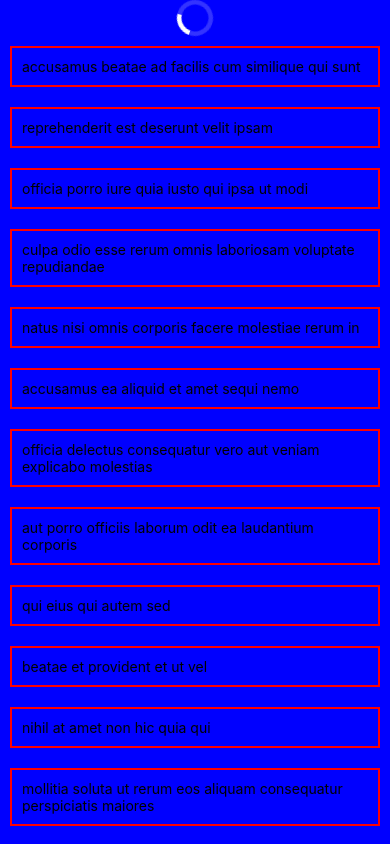
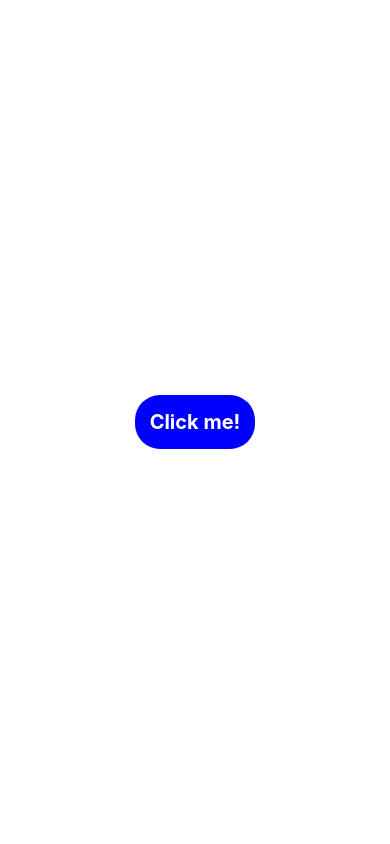
Before and after one commit to abbas-77/native-app, a React Native app: screen / in a window 390 px wide. Built offline with nearby package versions, Linux system fonts and the light colour scheme.

Commit message:
add modal

```diff
--- a/App.js
+++ b/App.js
@@ -1,357 +1,125 @@
+import react, { useState } from "react";
 import {
-  Button,
+  StyleSheet,
+  View,
+  StatusBar,
+  Pressable,
+  Text,
+  Alert,
+  Modal,
   Image,
-  StyleSheet,
-  Text,
-  TextInput,
-  TouchableWithoutFeedback,
-  Pressable,
-  View,
-  ScrollView,
-  StatusBar,
-  RefreshControl,
-  FlatList,
-  ActivityIndicator,
 } from "react-native";
-import Home from "./home/Index";
-import { useState } from "react";
 
 function App() {
-  const [text, setText] = useState("");
-  const [refreshing, setRefreshing] = useState(false);
-
-  const data = [
-    {
-      albumId: 1,
-      id: 1,
-      title: "accusamus beatae ad facilis cum similique qui sunt",
-      url: "https://via.placeholder.com/600/92c952",
-      thumbnailUrl: "https://via.placeholder.com/150/92c952",
-    },
-    {
-      albumId: 1,
-      id: 2,
-      title: "reprehenderit est deserunt velit ipsam",
-      url: "https://via.placeholder.com/600/771796",
-      thumbnailUrl: "https://via.placeholder.com/150/771796",
-    },
-    {
-      albumId: 1,
-      id: 3,
-      title: "officia porro iure quia iusto qui ipsa ut modi",
-      url: "https://via.placeholder.com/600/24f355",
-      thumbnailUrl: "https://via.placeholder.com/150/24f355",
-    },
-    {
-      albumId: 1,
-      id: 4,
-      title: "culpa odio esse rerum omnis laboriosam voluptate repudiandae",
-      url: "https://via.placeholder.com/600/d32776",
-      thumbnailUrl: "https://via.placeholder.com/150/d32776",
-    },
-    {
-      albumId: 1,
-      id: 5,
-      title: "natus nisi omnis corporis facere molestiae rerum in",
-      url: "https://via.placeholder.com/600/f66b97",
-      thumbnailUrl: "https://via.placeholder.com/150/f66b97",
-    },
-    {
-      albumId: 1,
-      id: 6,
-      title: "accusamus ea aliquid et amet sequi nemo",
-      url: "https://via.placeholder.com/600/56a8c2",
-      thumbnailUrl: "https://via.placeholder.com/150/56a8c2",
-    },
-    {
-      albumId: 1,
-      id: 7,
-      title: "officia delectus consequatur vero aut veniam explicabo molestias",
-      url: "https://via.placeholder.com/600/b0f7cc",
-      thumbnailUrl: "https://via.placeholder.com/150/b0f7cc",
-    },
-    {
-      albumId: 1,
-      id: 8,
-      title: "aut porro officiis laborum odit ea laudantium corporis",
-      url: "https://via.placeholder.com/600/54176f",
-      thumbnailUrl: "https://via.placeholder.com/150/54176f",
-    },
-    {
-      albumId: 1,
-      id: 9,
-      title: "qui eius qui autem sed",
-      url: "https://via.placeholder.com/600/51aa97",
-      thumbnailUrl: "https://via.placeholder.com/150/51aa97",
-    },
-    {
-      albumId: 1,
-      id: 10,
-      title: "beatae et provident et ut vel",
-      url: "https://via.placeholder.com/600/810b14",
-      thumbnailUrl: "https://via.placeholder.com/150/810b14",
-    },
-    {
-      albumId: 1,
-      id: 11,
-      title: "nihil at amet non hic quia qui",
-      url: "https://via.placeholder.com/600/1ee8a4",
-      thumbnailUrl: "https://via.placeholder.com/150/1ee8a4",
-    },
-    {
-      albumId: 1,
-      id: 12,
-      title:
-        "mollitia soluta ut rerum eos aliquam consequatur perspiciatis maiores",
-      url: "https://via.placeholder.com/600/66b7d2",
-      thumbnailUrl: "https://via.placeholder.com/150/66b7d2",
-    },
-    {
-      albumId: 1,
-      id: 13,
-      title: "repudiandae iusto deleniti rerum",
-      url: "https://via.placeholder.com/600/197d29",
-      thumbnailUrl: "https://via.placeholder.com/150/197d29",
-    },
-    {
-      albumId: 1,
-      id: 14,
-      title: "est necessitatibus architecto ut laborum",
-      url: "https://via.placeholder.com/600/61a65",
-      thumbnailUrl: "https://via.placeholder.com/150/61a65",
-    },
-    {
-      albumId: 1,
-      id: 15,
-      title: "harum dicta similique quis dolore earum ex qui",
-      url: "https://via.placeholder.com/600/f9cee5",
-      thumbnailUrl: "https://via.placeholder.com/150/f9cee5",
-    },
-    {
-      albumId: 1,
-      id: 16,
-      title:
-        "iusto sunt nobis quasi veritatis quas expedita voluptatum deserunt",
-      url: "https://via.placeholder.com/600/fdf73e",
-      thumbnailUrl: "https://via.placeholder.com/150/fdf73e",
-    },
-    {
-      albumId: 1,
-      id: 17,
-      title: "natus doloribus necessitatibus ipsa",
-      url: "https://via.placeholder.com/600/9c184f",
-      thumbnailUrl: "https://via.placeholder.com/150/9c184f",
-    },
-    {
-      albumId: 1,
-      id: 18,
-      title: "laboriosam odit nam necessitatibus et illum dolores reiciendis",
-      url: "https://via.placeholder.com/600/1fe46f",
-      thumbnailUrl: "https://via.placeholder.com/150/1fe46f",
-    },
-    {
-      albumId: 1,
-      id: 19,
-      title: "perferendis nesciunt eveniet et optio a",
-      url: "https://via.placeholder.com/600/56acb2",
-      thumbnailUrl: "https://via.placeholder.com/150/56acb2",
-    },
-    {
-      albumId: 1,
-      id: 20,
-      title:
-        "assumenda voluptatem laboriosam enim consequatur veniam placeat reiciendis error",
-      url: "https://via.placeholder.com/600/8985dc",
-      thumbnailUrl: "https://via.placeholder.com/150/8985dc",
-    },
-    {
-      albumId: 1,
-      id: 21,
-      title: "ad et natus qui",
-      url: "https://via.placeholder.com/600/5e12c6",
-      thumbnailUrl: "https://via.placeholder.com/150/5e12c6",
-    },
-    {
-      albumId: 1,
-      id: 22,
-      title: "et ea illo et sit voluptas animi blanditiis porro",
-      url: "https://via.placeholder.com/600/45601a",
-      thumbnailUrl: "https://via.placeholder.com/150/45601a",
-    },
-    {
-      albumId: 1,
-      id: 23,
-      title: "harum velit vero totam",
-      url: "https://via.placeholder.com/600/e924e6",
-      thumbnailUrl: "https://via.placeholder.com/150/e924e6",
-    },
-    {
-      albumId: 1,
-      id: 24,
-      title: "beatae officiis ut aut",
-      url: "https://via.placeholder.com/600/8f209a",
-      thumbnailUrl: "https://via.placeholder.com/150/8f209a",
-    },
-    {
-      albumId: 1,
-      id: 25,
-      title: "facere non quis fuga fugit vitae",
-      url: "https://via.placeholder.com/600/5e3a73",
-      thumbnailUrl: "https://via.placeholder.com/150/5e3a73",
-    },
-    {
-      albumId: 1,
-      id: 26,
-      title: "asperiores nobis voluptate qui",
-      url: "https://via.placeholder.com/600/474645",
-      thumbnailUrl: "https://via.placeholder.com/150/474645",
-    },
-    {
-      albumId: 1,
-      id: 27,
-      title: "sit asperiores est quos quis nisi veniam error",
-      url: "https://via.placeholder.com/600/c984bf",
-      thumbnailUrl: "https://via.placeholder.com/150/c984bf",
-    },
-    {
-      albumId: 1,
-      id: 28,
-      title:
-        "non neque eligendi molestiae repudiandae illum voluptatem qui aut",
-      url: "https://via.placeholder.com/600/392537",
-      thumbnailUrl: "https://via.placeholder.com/150/392537",
-    },
-    {
-      albumId: 1,
-      id: 29,
-      title: "aut ipsam quos ab placeat omnis",
-      url: "https://via.placeholder.com/600/602b9e",
-      thumbnailUrl: "https://via.placeholder.com/150/602b9e",
-    },
-    {
-      albumId: 1,
-      id: 30,
-      title: "odio enim voluptatem quidem aut nihil illum",
-      url: "https://via.placeholder.com/600/372c93",
-      thumbnailUrl: "https://via.placeholder.com/150/372c93",
-    },
-  ];
-
-  const renderItem = ({ item }) => (
-    <View
-      style={{ borderWidth: 2, borderColor: "red", padding: 10, margin: 10 }}
-    >
-      <Text>{item.title}</Text>
-      <Image source={{ uri: item.url }} />
-    </View>
-  );
-
+  const [modal, setmodal] = useState(false);
   return (
     <View style={styles.container}>
-      {/* when you want a space between statusbar and content in ios use SafeAreaView instead of View */}
-
-      {/* when your content more than your view for scroll you should use ScrollView */}
-      <ScrollView
-        refreshControl={
-          <RefreshControl
-            refreshing={refreshing}
-            onRefresh={() => {
-              setRefreshing(true);
-              setTimeout(() => {
-                setRefreshing(false);
-                setText("reloaded");
-              }, 1500);
-            }}
-          />
-        }
-      >
       {/* when you want a hidden or control statusbar use StatusBar */}
       <StatusBar hidden={true} />
-
-        {/* spiner */}
-        <ActivityIndicator size="large" color="white" />
-
-        <FlatList
-          //for scroll x
-          // horizontal={true}
-          data={data}
-          renderItem={renderItem}
-          keyExtractor={(item) => item.id}
-        />
-
+      <Modal
+        animationType="fade"
+        transparent={true}
+        visible={modal}
+        onRequestClose={() => {
+          Alert.alert("modal has been close");
+          setmodal(!modal);
+        }}
+      >
+        <View style={styles.centerView}>
+          <View style={styles.modalView}>
             <Image
-          source={{
-            uri: "https://encrypted-tbn0.gstatic.com/images?q=tbn:ANd9GcTFGuhj2oU3RgmONvX8m7Er34IEy6ob6HfqGA&usqp=CAU",
-          }}
+              source={{ uri: "https://picsum.photos/300/300" }}
               style={styles.img}
             />
-
-        {/* input with type="text" */}
-        <TextInput value={text} onChangeText={setText} style={styles.input} />
-
-        {/* default button */}
-        <Button title="clear" color="red" onPress={() => setText("")} />
-
-        {/* Alternative for custom button
-            TouchableOpacity & TouchableHighlight include effect for this
-        */}
-        <TouchableWithoutFeedback onPress={() => setText("")}>
-          <Text style={styles.textButton}>clear</Text>
-        </TouchableWithoutFeedback>
-
-        {/* wrapper component, use for more effect for button include when press button and etc. */}
             <Pressable
-          onPressIn={() => setText("in")}
-          onPressOut={() => setText("out")}
-          onLongPress={() => setText("long press...")}
+              style={[styles.button, styles.buttonClose]}
+              onPress={() => {
+                setmodal(!modal);
+              }}
             >
-          <Text style={styles.textButton}>clear</Text>
+              <Text style={styles.textStyle}>close</Text>
             </Pressable>
-
-        <Text style={styles.text}>android!</Text>
-
-        <Text numberOfLines={2} style={styles.text}>
-          {text}
-        </Text>
-      </ScrollView>
           </View>
-    // <Home />
+        </View>
+      </Modal>
+      <Pressable
+        style={[styles.button, styles.buttonOpen]}
+        onPress={() => {
+          setmodal(!modal);
+          // alert for react-native
+          // Alert.alert("Title", "message for my alert!", [
+          //   {
+          //     text: "YES",
+          //     onPress: () => {
+          //       console.log("press yes");
+          //     },
+          //   },
+          //   {
+          //     text: "NO",
+          //     onPress: () => {
+          //       console.log("press no");
+          //     },
+          //   },
+          // ]);
+        }}
+      >
+        <Text style={styles.textStyle}>Click me!</Text>
+      </Pressable>
+    </View>
   );
 }
 
 const styles = StyleSheet.create({
   container: {
-    backgroundColor: "blue",
+    backgroundColor: "white",
     flex: 1,
     justifyContent: "center",
     alignItems: "center",
   },
-  text: {
+  button: {
+    borderRadius: 25,
+    padding: 15,
+    elevation: 2,
+  },
+  buttonOpen: {
+    backgroundColor: "blue",
+  },
+  buttonClose: {
+    backgroundColor: "red",
+  },
+  textStyle: {
+    fontSize: 20,
     color: "white",
-    fontSize: 40,
+    fontWeight: "bold",
+    textAlign: "center",
+  },
+  centerView: {
+    flex: 1,
+    justifyContent: "center",
+    alignItems: "center",
+    marginTop: 25,
+  },
+  modalView: {
+    backgroundColor: "white",
+    margin: 20,
+    borderRadius: 25,
+    padding: 30,
+    alignItems: "center",
+    //shadow for android
+    elevation: 2,
+    //shadow for ios
+    shadowColor: "black",
+    shadowOffset: {
+      width: 0,
+      height: 2,
+    },
+    shadowOpacity: 0.25,
+    shadowRadius: 4,
   },
   img: {
-    width: 100,
-    height: 100,
-    borderRadius: 100 / 2,
-  },
-  input: {
-    height: 40,
-    width: 250,
-    borderColor: "white",
-    borderWidth: 2,
-    fontSize: 25,
-    padding: 10,
-    margin: 12,
-  },
-  textButton: {
-    backgroundColor: "red",
-    color: "white",
-    textAlign: "center",
-    fontSize: 20,
-    height: 30,
-    width: 100,
-    margin: 12,
+    width: 300,
+    height: 300,
+    marginBottom: 10,
   },
 });
 
```
Lines whose indentation alone changed are shown as unchanged.
